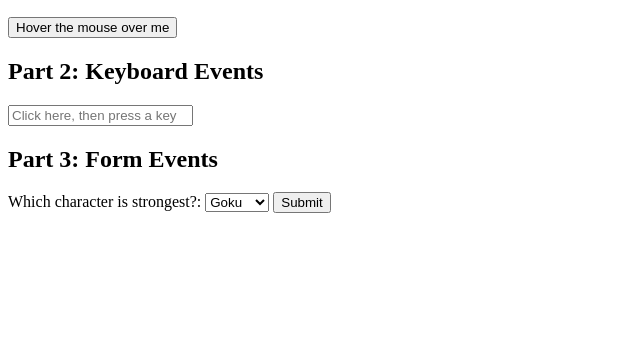
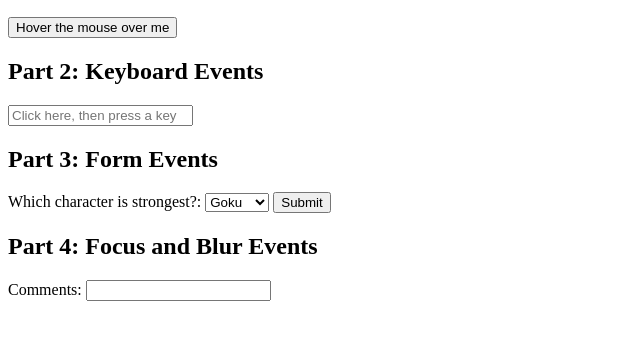
Before and after one commit to dangardiner90/java-lab-7, a plain HTML site: page index.html in a window 1280 px wide. Shown: the part 110-450 px from the top of the page, without its empty margins (0-640 px from the left). Drawn offline with Linux system fonts and the light colour scheme.

Commit message:
Adding focus and blur functionality

```diff
--- a/index.html
+++ b/index.html
@@ -32,5 +32,10 @@
     </form>
     <p id="charDisplay"></p>
 
+    <h2>Part 4: Focus and Blur Events</h2>
+        <label for="comments">Comments:</label>
+        <input type="text" id="comments" onfocus="onFocus();" onblur="onBlur();">
+
+
 </body>
 </html>
--- a/script.js
+++ b/script.js
@@ -13,7 +13,7 @@ mouseEvent.addEventListener('mouseleave', function() {
 
 // Part 2: Keyboard events
 
-const input = document.querySelector('input');
+const input = document.getElementById('keyinput');
 const display = document.getElementById('display');
 // On keydown event, will activate the displayKey function
 input.addEventListener("keydown", displayKey);
@@ -40,3 +40,18 @@ function displayChar(event) {
     event = character.value;
     charDisplay.textContent = `${event}`;
 }
+
+
+// Part 4: Focus and blur events
+
+const comments = document.getElementById('comments');
+// When the input box is focused on, it will change to blue and display text
+function onFocus() {
+    comments.style.background = 'blue';
+    comments.value = "This is now focused on";
+}
+// When the input box loses focus, it will change to red and display text
+function onBlur() {
+    comments.style.background = 'red';
+    comments.value = "This is no longer focused on";
+}
```
